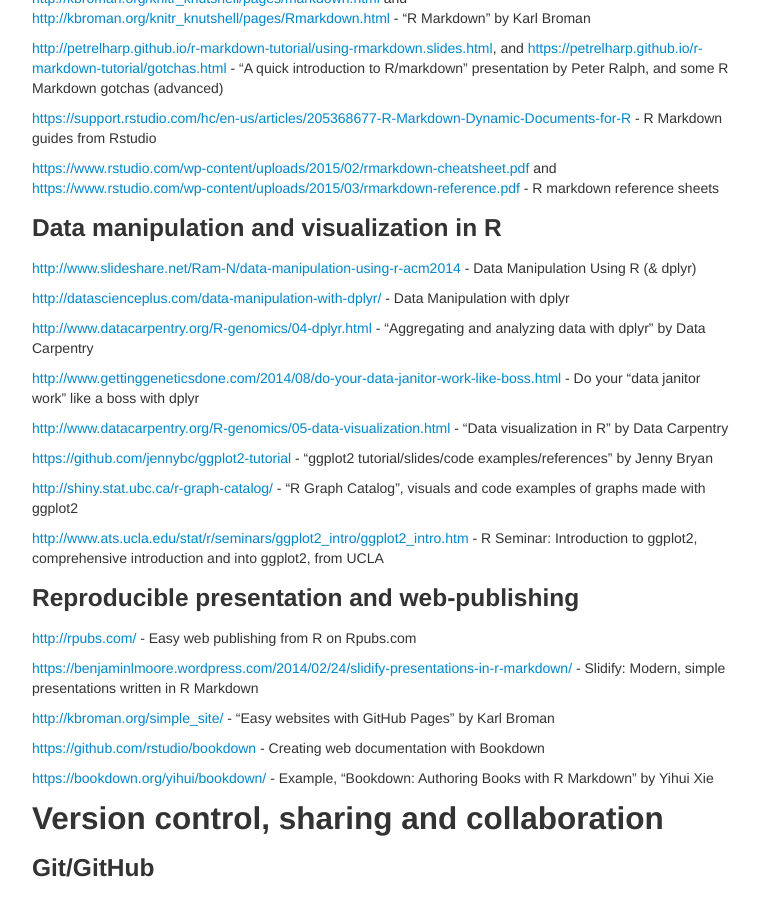
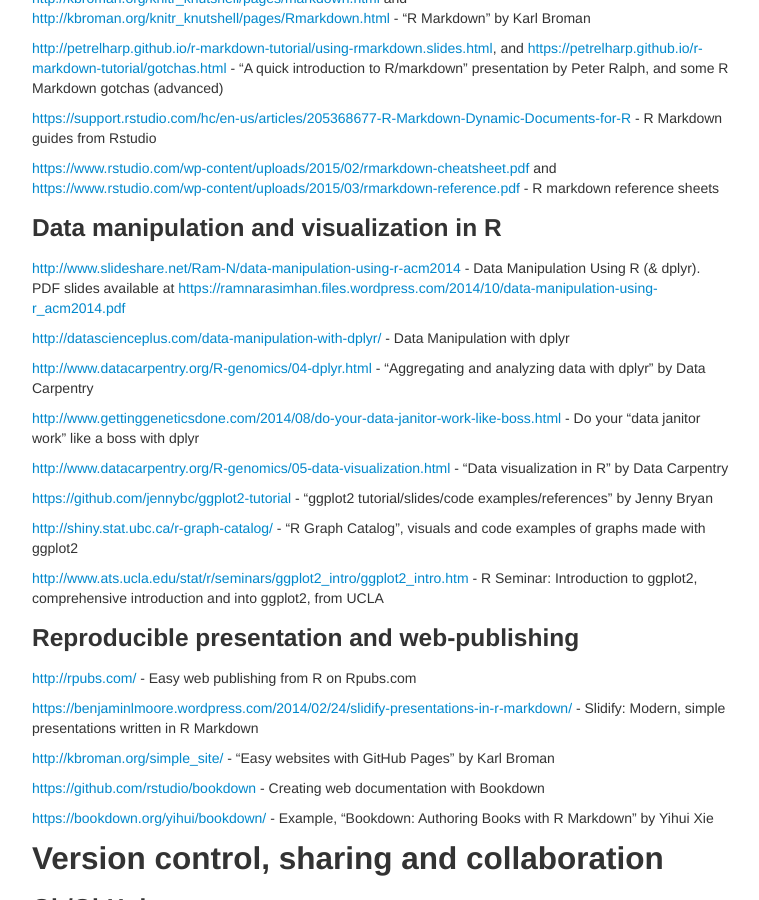
Before and after one commit to mdozmorov/BIOS692, a Jekyll site: the page built from pages/references.md, in a window 1280 px wide and 900 px high, scrolled down 2204 px. Shown: the whole window, without its empty margins (258-1017 px from the left). Built offline with Jekyll 4.4.1, drawn with Linux system fonts in a browser that asks for light colours.

Commit message:
Add reference to PDF dplyr tutorial

```diff
--- a/pages/references.md
+++ b/pages/references.md
@@ -112,7 +112,7 @@ title: References, "Reproducible research tools" course, BIOS 692
 
 ### Data manipulation and visualization in R {#data}
 
-[http://www.slideshare.net/Ram-N/data-manipulation-using-r-acm2014](http://www.slideshare.net/Ram-N/data-manipulation-using-r-acm2014) - Data Manipulation Using R (& dplyr)
+[http://www.slideshare.net/Ram-N/data-manipulation-using-r-acm2014](http://www.slideshare.net/Ram-N/data-manipulation-using-r-acm2014) - Data Manipulation Using R (& dplyr). PDF slides available at [https://ramnarasimhan.files.wordpress.com/2014/10/data-manipulation-using-r_acm2014.pdf](https://ramnarasimhan.files.wordpress.com/2014/10/data-manipulation-using-r_acm2014.pdf)
 
 [http://datascienceplus.com/data-manipulation-with-dplyr/](http://datascienceplus.com/data-manipulation-with-dplyr/) - Data Manipulation with dplyr
 
```
